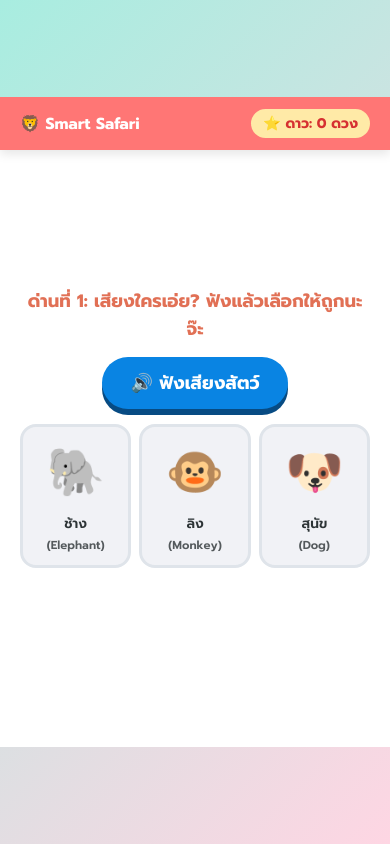
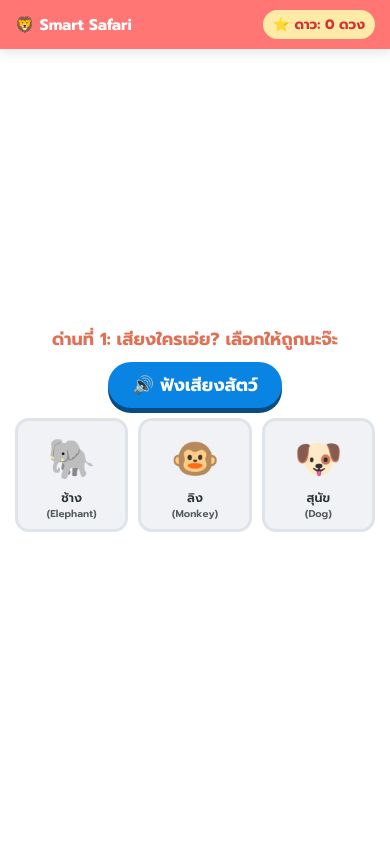
Before and after one commit to witthayathisa-cai/my-first-game, a plain HTML site: page Smart Safari.html in a window 390 px wide. Both pictures are taken after a click on the button "เริ่มเล่นเกมกันเลย!". Drawn offline with Linux system fonts and the light colour scheme.

Commit message:
Update Smart Safari.html

```diff
--- a/Smart Safari.html
+++ b/Smart Safari.html
@@ -20,16 +20,13 @@
             display: flex;
             justify-content: center;
             align-items: center;
-            min-height: 100vh;
             width: 100vw;
-            overflow-x: hidden;
-            overflow-y: auto;
+            height: 100vh;
+            overflow: hidden;
         }
         .game-container {
             width: 100%;
-            max-width: 900px;
-            height: 100vh;
-            max-height: 650px;
+            height: 100%;
             background: #ffffff;
             display: flex;
             flex-direction: column;
@@ -39,15 +36,18 @@
             box-shadow: none;
         }
 
-        /* สำหรับหน้าจอแท็บเล็ตและคอมพิวเตอร์ (ที่มีพื้นที่กว้างขึ้น) ให้แสดงผลแบบกล่องการ์ดสวยงาม */
+        /* สำหรับแท็บเล็ตและคอมพิวเตอร์ ให้แสดงผลเป็นกรอบสวยงามตรงกลาง */
         @media (min-width: 768px) {
+            body {
+                padding: 20px;
+            }
             .game-container {
-                height: 85vh;
+                max-width: 900px;
                 max-height: 650px;
                 border-radius: 24px;
                 box-shadow: 0 15px 35px rgba(0,0,0,0.15);
                 border: 6px solid #ffcc00;
-                margin: 20px;
+                height: 85vh;
             }
         }
 
@@ -55,21 +55,23 @@
         .header {
             background: #ff7675;
             color: white;
-            padding: 12px 20px;
+            padding: 10px 15px;
             display: flex;
             justify-content: space-between;
             align-items: center;
-            font-size: clamp(16px, 4vw, 22px);
+            font-size: clamp(15px, 4vw, 20px);
             font-weight: 700;
             box-shadow: 0 4px 10px rgba(0,0,0,0.1);
             flex-shrink: 0;
+            width: 100%;
         }
         .score-board {
             background: #ffeaa7;
             color: #d63031;
-            padding: 4px 12px;
+            padding: 4px 10px;
             border-radius: 50px;
-            font-size: clamp(14px, 3.5vw, 18px);
+            font-size: clamp(13px, 3.5vw, 16px);
+            white-space: nowrap;
         }
 
         /* หน้าจอเนื้อหาแต่ละส่วน */
@@ -79,29 +81,31 @@
             flex-direction: column;
             justify-content: center;
             align-items: center;
-            padding: 20px;
+            padding: 15px;
             text-align: center;
             position: relative;
             overflow-y: auto;
+            width: 100%;
         }
         .hidden {
             display: none !important;
         }
         h1 {
             color: #2d3436;
-            font-size: clamp(24px, 6vw, 36px);
-            margin-bottom: 10px;
+            font-size: clamp(22px, 6vw, 32px);
+            margin: 5px 0 10px 0;
         }
         h2 {
-            font-size: clamp(18px, 4.5vw, 26px);
+            font-size: clamp(16px, 4.5vw, 22px);
+            margin: 0 0 10px 0;
         }
         p {
             color: #636e72;
-            font-size: clamp(16px, 4vw, 20px);
-            margin-bottom: 20px;
+            font-size: clamp(14px, 3.8vw, 18px);
+            margin: 0 0 15px 0;
         }
         .welcome-emoji, .finish-emoji {
-            font-size: clamp(60px, 15vw, 90px);
+            font-size: clamp(50px, 12vw, 80px);
             margin-bottom: 5px;
         }
 
@@ -110,51 +114,44 @@
             background-color: #00b894;
             color: white;
             border: none;
-            padding: 14px 32px;
-            font-size: clamp(18px, 4.5vw, 24px);
+            padding: 12px 28px;
+            font-size: clamp(16px, 4.5vw, 22px);
             font-weight: 700;
             border-radius: 50px;
             cursor: pointer;
-            box-shadow: 0 6px 0 #00896f;
+            box-shadow: 0 5px 0 #00896f;
             transition: all 0.1s ease;
             touch-action: manipulation;
         }
         .btn:active {
             transform: translateY(4px);
-            box-shadow: 0 2px 0 #00896f;
+            box-shadow: 0 1px 0 #00896f;
         }
         .btn-sound {
             background-color: #0984e3;
-            box-shadow: 0 6px 0 #074b83;
-            font-size: clamp(18px, 4.5vw, 24px);
-            padding: 12px 28px;
-            margin-bottom: 15px;
+            box-shadow: 0 5px 0 #074b83;
+            font-size: clamp(16px, 4.5vw, 22px);
+            padding: 10px 24px;
+            margin-bottom: 10px;
         }
         .btn-sound:active {
-            box-shadow: 0 2px 0 #074b83;
+            box-shadow: 0 1px 0 #074b83;
         }
 
-        /* ตัวเลือกรูปภาพสัตว์ ปรับตามแนวตั้ง/แนวนอนอัตโนมัติ */
+        /* ตัวเลือกรูปภาพสัตว์ */
         .choices-grid {
             display: grid;
             grid-template-columns: repeat(3, 1fr);
-            gap: 12px;
+            gap: 10px;
             width: 100%;
-            max-width: 650px;
-        }
-
-        /* กรณีจอมือถือแนวตั้งแคบมาก ให้ปรับเป็น 3 แถว หรือจัดเรียงยืดหยุ่น */
-        @media (max-width: 480px) {
-            .choices-grid {
-                gap: 8px;
-            }
+            max-width: 600px;
         }
 
         .animal-card {
             background: #f1f2f6;
             border: 3px solid #dfe4ea;
-            border-radius: 16px;
-            padding: 10px 5px;
+            border-radius: 14px;
+            padding: 8px 4px;
             cursor: pointer;
             transition: all 0.2s ease;
             display: flex;
@@ -168,22 +165,23 @@
             background: #e8f4fc;
         }
         .animal-emoji {
-            font-size: clamp(38px, 12vw, 65px);
-            margin-bottom: 5px;
+            font-size: clamp(35px, 10vw, 55px);
+            margin-bottom: 3px;
         }
         .animal-name {
-            font-size: clamp(12px, 3.5vw, 18px);
+            font-size: clamp(11px, 3.2vw, 16px);
             font-weight: 600;
             color: #2d3436;
             text-align: center;
+            line-height: 1.2;
         }
 
         /* กล่องแสดงข้อความผลลัพธ์ */
         #feedback-msg {
-            font-size: clamp(16px, 4vw, 22px);
+            font-size: clamp(15px, 3.8vw, 20px);
             font-weight: 700;
-            margin-top: 12px;
-            min-height: 30px;
+            margin-top: 10px;
+            min-height: 25px;
         }
     </style>
 </head>
@@ -205,8 +203,8 @@
     </div>
 
     <!-- หน้าจอที่ 2: หน้าเล่นเกมทายเสียง -->
-    <div id="screen-game" class="screen">
-        <h2 id="question-text" style="color: #e17055; margin-top: 0;">ด่านที่ 1: เสียงใครเอ่ย? ฟังแล้วเลือกให้ถูกนะจ๊ะ</h2>
+    <div id="screen-game" class="screen hidden">
+        <h2 id="question-text" style="color: #e17055;">ด่านที่ 1: เสียงใครเอ่ย? เลือกให้ถูกนะจ๊ะ</h2>
 
         <!-- ปุ่มกดฟังเสียง -->
         <button class="btn btn-sound" onclick="playCurrentAnimalSound()">🔊 ฟังเสียงสัตว์</button>
@@ -285,7 +283,7 @@
             card.className = 'animal-card';
             card.innerHTML = `
                 <div class="animal-emoji">${animal.emoji}</div>
-                <div class="animal-name">${animal.th}<br><span style="font-size:0.85em; opacity:0.8;">(${animal.en})</span></div>
+                <div class="animal-name">${animal.th}<br><span style="font-size:0.8em; opacity:0.8;">(${animal.en})</span></div>
             `;
             card.onclick = () => checkAnswer(animal);
             container.appendChild(card);
@@ -307,6 +305,9 @@
 
     function checkAnswer(selectedAnimal) {
         const feedback = document.getElementById('feedback-msg');
+        if (selectedNameMatch(selectedAnimal, targetAnimal)) {
+            // ป้องกันเงื่อนไขเปรียบเทียบผิดพลาด ใช้ตรวจสอบชื่อภาษาไทย
+        }
         if (selectedAnimal.th === targetAnimal.th) {
             score++;
             document.getElementById('score').innerText = score;
@@ -332,6 +333,10 @@
         }
     }
 
+    function selectedNameMatch(a, b) {
+        return a.th === b.th;
+    }
+
     function endGame() {
         document.getElementById('screen-game').classList.add('hidden');
         document.getElementById('screen-finish').classList.remove('hidden');
```
